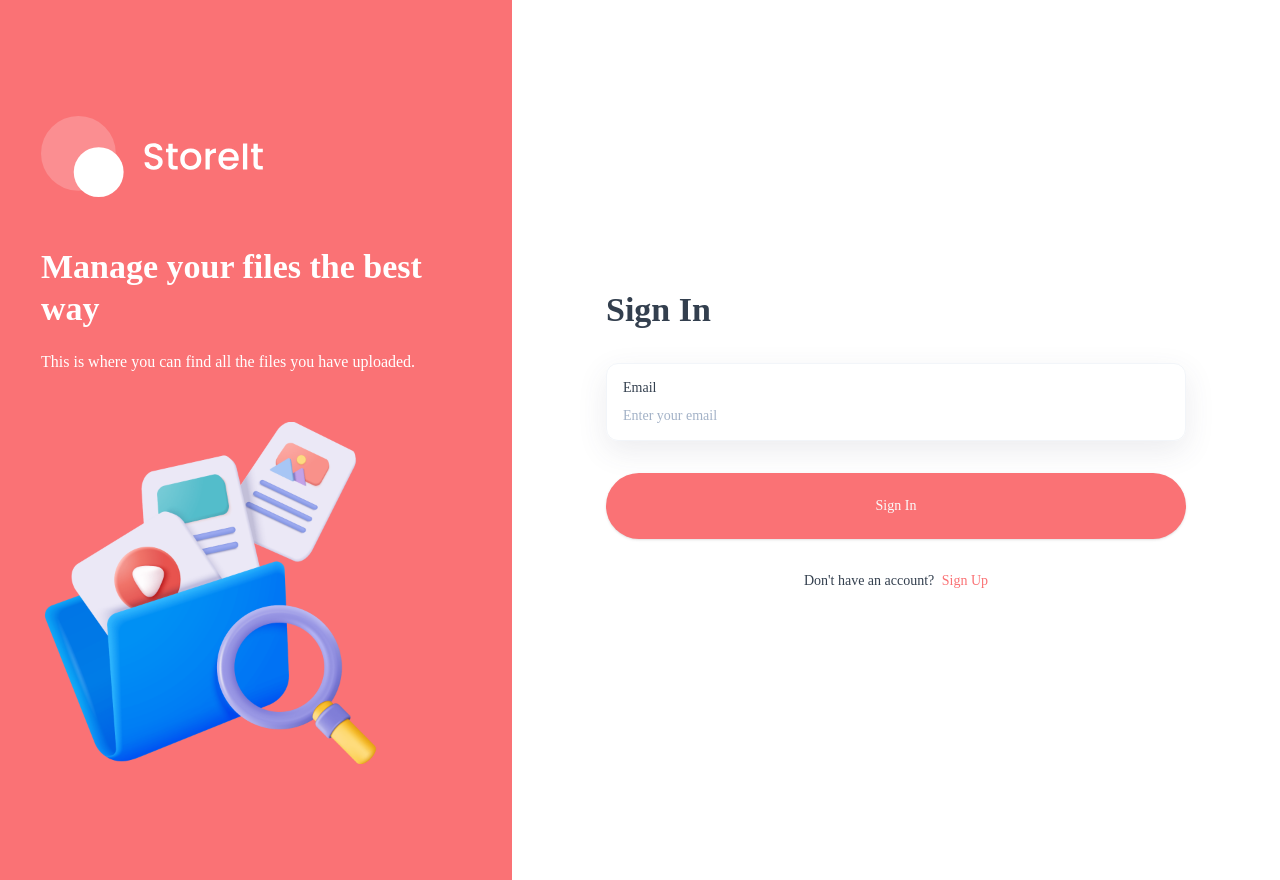
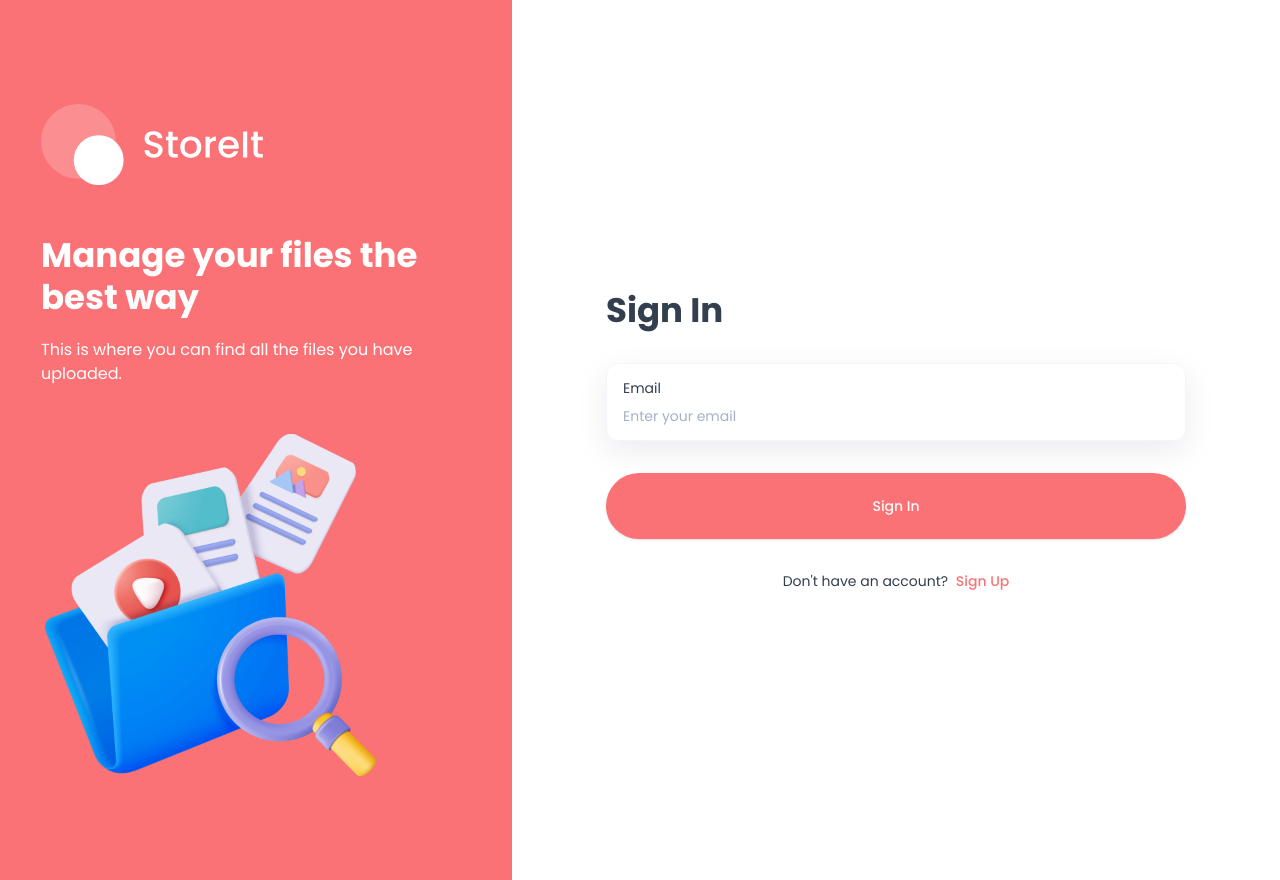
Before and after one commit to Zaid-maker/storeit, a Next.js app: page /sign-in in a window 1280 px wide. Built offline with nearby package versions, Linux system fonts and the light colour scheme; no server answers.

Commit message:
Fix i guess

```diff
--- a/app/layout.tsx
+++ b/app/layout.tsx
@@ -1,20 +1,17 @@
 import type { Metadata } from "next";
+import { Poppins } from 'next/font/google'
+
 import "./globals.css";
 
-// Import Poppins font using CSS instead of next/font
-import "@fontsource/poppins/100.css";
-import "@fontsource/poppins/200.css";
-import "@fontsource/poppins/300.css";
-import "@fontsource/poppins/400.css";
-import "@fontsource/poppins/500.css";
-import "@fontsource/poppins/600.css";
-import "@fontsource/poppins/700.css";
-import "@fontsource/poppins/800.css";
-import "@fontsource/poppins/900.css";
+const poppins = Poppins({
+    subsets: ['latin'],
+    weight: ['100', '200', '300', '400', '500', '600', '700', '800', '900'],
+    variable: '--font-poppins',
+})
 
 export const metadata: Metadata = {
-  title: "Storeit",
-  description: "Storeit - The only storage solution you need.",
+  title: "StoreIt",
+  description: "StoreIt - The only storage solution you need.",
 };
 
 export default function RootLayout({
@@ -23,8 +20,12 @@ export default function RootLayout({
   children: React.ReactNode;
 }>) {
   return (
-    <html lang="en" className="font-poppins">
-      <body>{children}</body>
+    <html lang="en">
+      <body
+        className={`${poppins.variable} font-poppins antialiased`}
+      >
+        {children}
+      </body>
     </html>
   );
 }
--- a/babel.config.js
+++ /dev/null
@@ -1,7 +0,0 @@
-module.exports = {
-  presets: [
-    ['@babel/preset-env', { targets: { node: 'current' } }],
-    ['@babel/preset-react', { runtime: 'automatic' }],
-    '@babel/preset-typescript',
-  ],
-};
--- a/next.config.js
+++ b/next.config.js
@@ -1,21 +1,5 @@
 /** @type {import('next').NextConfig} */
 const nextConfig = {
-  webpack: (config, { isServer }) => {
-    // Handle font loading
-    config.module.rules.push({
-      test: /\.(woff|woff2|eot|ttf|otf)$/,
-      use: {
-        loader: "url-loader",
-        options: {
-          limit: 8192,
-          publicPath: "/_next/static/fonts/",
-          outputPath: "static/fonts/",
-          name: "[name].[hash:8].[ext]",
-        },
-      },
-    });
-    return config;
-  },
   typescript: {
     ignoreBuildErrors: true,
   },
--- a/package.json
+++ b/package.json
@@ -16,7 +16,6 @@
     "playwright:install": "npx @playwright/test install --with-deps"
   },
   "dependencies": {
-    "@fontsource/poppins": "^5.1.0",
     "@hookform/resolvers": "^3.9.1",
     "@radix-ui/react-alert-dialog": "^1.1.2",
     "@radix-ui/react-dialog": "^1.1.2",
--- a/tailwind.config.ts
+++ b/tailwind.config.ts
@@ -11,93 +11,93 @@ const config: Config = {
     extend: {
       colors: {
         brand: {
-  				'100': '#EA6365',
-  				DEFAULT: '#FA7275'
+          "100": "#EA6365",
+          DEFAULT: "#FA7275",
         },
-  			red: '#FF7474',
-  			error: '#b80000',
-  			green: '#3DD9B3',
-  			blue: '#56B8FF',
-  			pink: '#EEA8FD',
-  			orange: '#F9AB72',
+        red: "#FF7474",
+        error: "#b80000",
+        green: "#3DD9B3",
+        blue: "#56B8FF",
+        pink: "#EEA8FD",
+        orange: "#F9AB72",
         light: {
-  				'100': '#333F4E',
-  				'200': '#A3B2C7',
-  				'300': '#F2F5F9',
-  				'400': '#F2F4F8'
+          "100": "#333F4E",
+          "200": "#A3B2C7",
+          "300": "#F2F5F9",
+          "400": "#F2F4F8",
         },
         dark: {
-  				'100': '#04050C',
-  				'200': '#131524'
+          "100": "#04050C",
+          "200": "#131524",
         },
-  			background: 'hsl(var(--background))',
-  			foreground: 'hsl(var(--foreground))',
+        background: "hsl(var(--background))",
+        foreground: "hsl(var(--foreground))",
         card: {
-  				DEFAULT: 'hsl(var(--card))',
-  				foreground: 'hsl(var(--card-foreground))'
+          DEFAULT: "hsl(var(--card))",
+          foreground: "hsl(var(--card-foreground))",
         },
         popover: {
-  				DEFAULT: 'hsl(var(--popover))',
-  				foreground: 'hsl(var(--popover-foreground))'
+          DEFAULT: "hsl(var(--popover))",
+          foreground: "hsl(var(--popover-foreground))",
         },
         primary: {
-  				DEFAULT: 'hsl(var(--primary))',
-  				foreground: 'hsl(var(--primary-foreground))'
+          DEFAULT: "hsl(var(--primary))",
+          foreground: "hsl(var(--primary-foreground))",
         },
         secondary: {
-  				DEFAULT: 'hsl(var(--secondary))',
-  				foreground: 'hsl(var(--secondary-foreground))'
+          DEFAULT: "hsl(var(--secondary))",
+          foreground: "hsl(var(--secondary-foreground))",
         },
         muted: {
-  				DEFAULT: 'hsl(var(--muted))',
-  				foreground: 'hsl(var(--muted-foreground))'
+          DEFAULT: "hsl(var(--muted))",
+          foreground: "hsl(var(--muted-foreground))",
         },
         accent: {
-  				DEFAULT: 'hsl(var(--accent))',
-  				foreground: 'hsl(var(--accent-foreground))'
+          DEFAULT: "hsl(var(--accent))",
+          foreground: "hsl(var(--accent-foreground))",
         },
         destructive: {
-  				DEFAULT: 'hsl(var(--destructive))',
-  				foreground: 'hsl(var(--destructive-foreground))'
+          DEFAULT: "hsl(var(--destructive))",
+          foreground: "hsl(var(--destructive-foreground))",
         },
-  			border: 'hsl(var(--border))',
-  			input: 'hsl(var(--input))',
-  			ring: 'hsl(var(--ring))',
+        border: "hsl(var(--border))",
+        input: "hsl(var(--input))",
+        ring: "hsl(var(--ring))",
         chart: {
-  				'1': 'hsl(var(--chart-1))',
-  				'2': 'hsl(var(--chart-2))',
-  				'3': 'hsl(var(--chart-3))',
-  				'4': 'hsl(var(--chart-4))',
-  				'5': 'hsl(var(--chart-5))'
-  			}
+          "1": "hsl(var(--chart-1))",
+          "2": "hsl(var(--chart-2))",
+          "3": "hsl(var(--chart-3))",
+          "4": "hsl(var(--chart-4))",
+          "5": "hsl(var(--chart-5))",
+        },
       },
       fontFamily: {
-  			poppins: ["var(--font-poppins)"]
+        poppins: ["var(--font-poppins)"],
       },
       boxShadow: {
-  			'drop-1': '0px 10px 30px 0px rgba(66, 71, 97, 0.1)',
-  			'drop-2': '0 8px 30px 0 rgba(65, 89, 214, 0.3)',
-  			'drop-3': '0 8px 30px 0 rgba(65, 89, 214, 0.1)'
+        "drop-1": "0px 10px 30px 0px rgba(66, 71, 97, 0.1)",
+        "drop-2": "0 8px 30px 0 rgba(65, 89, 214, 0.3)",
+        "drop-3": "0 8px 30px 0 rgba(65, 89, 214, 0.1)",
       },
       borderRadius: {
-  			lg: 'var(--radius)',
-  			md: 'calc(var(--radius) - 2px)',
-  			sm: 'calc(var(--radius) - 4px)'
+        lg: "var(--radius)",
+        md: "calc(var(--radius) - 2px)",
+        sm: "calc(var(--radius) - 4px)",
       },
       keyframes: {
-  			'caret-blink': {
-  				'0%,70%,100%': {
-  					opacity: '1'
+        "caret-blink": {
+          "0%,70%,100%": {
+            opacity: "1",
           },
-  				'20%,50%': {
-  					opacity: '0'
-  				}
-  			}
+          "20%,50%": {
+            opacity: "0",
+          },
+        },
       },
       animation: {
-  			'caret-blink': 'caret-blink 1.25s ease-out infinite'
-  		}
-  	}
+        "caret-blink": "caret-blink 1.25s ease-out infinite",
+      },
+    },
   },
   plugins: [require("tailwindcss-animate")],
 };
```
Also changed, not shown: 1 other file (tests, documents, lock files or other folders). Lines whose indentation alone changed are shown as unchanged.
